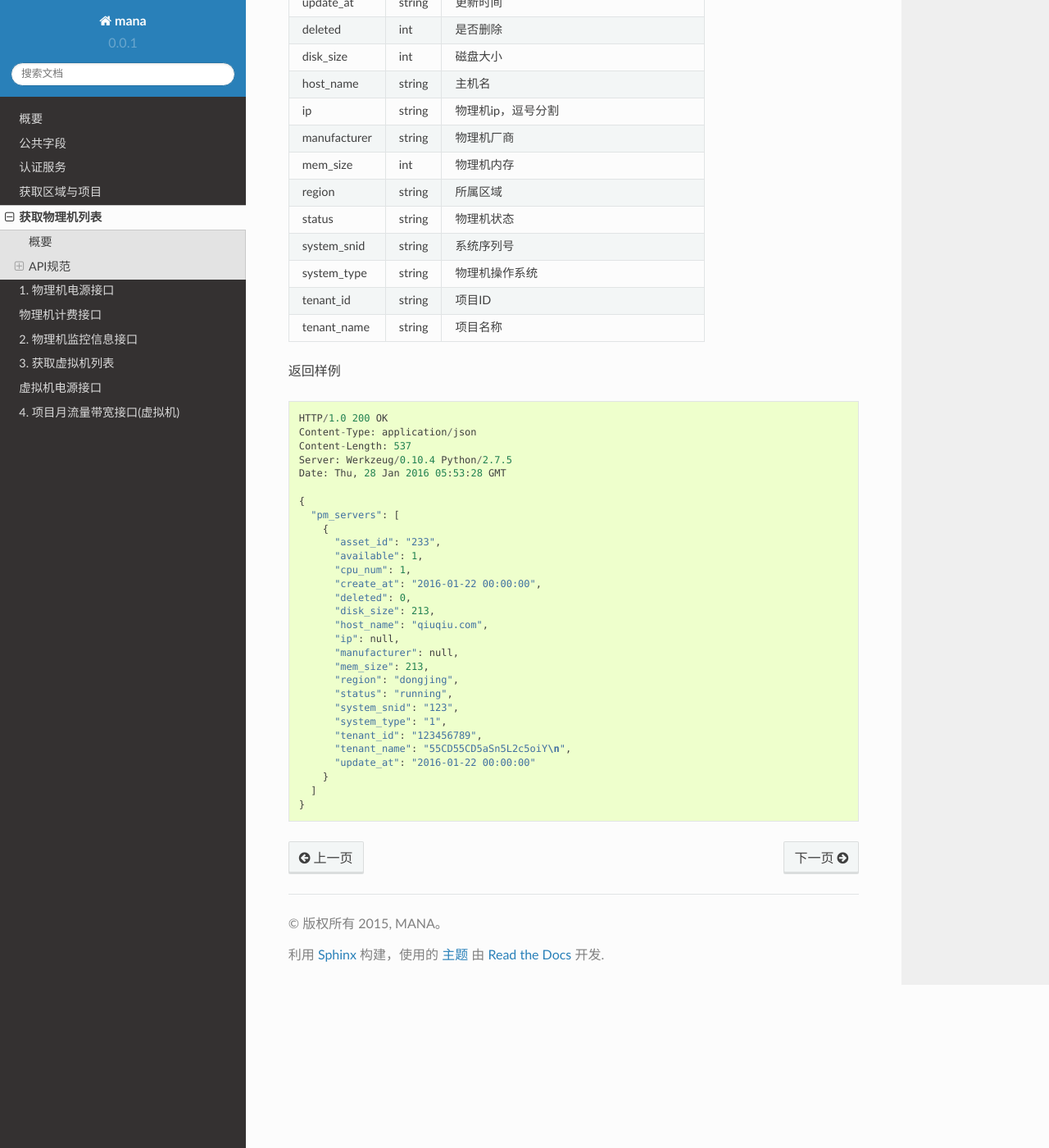
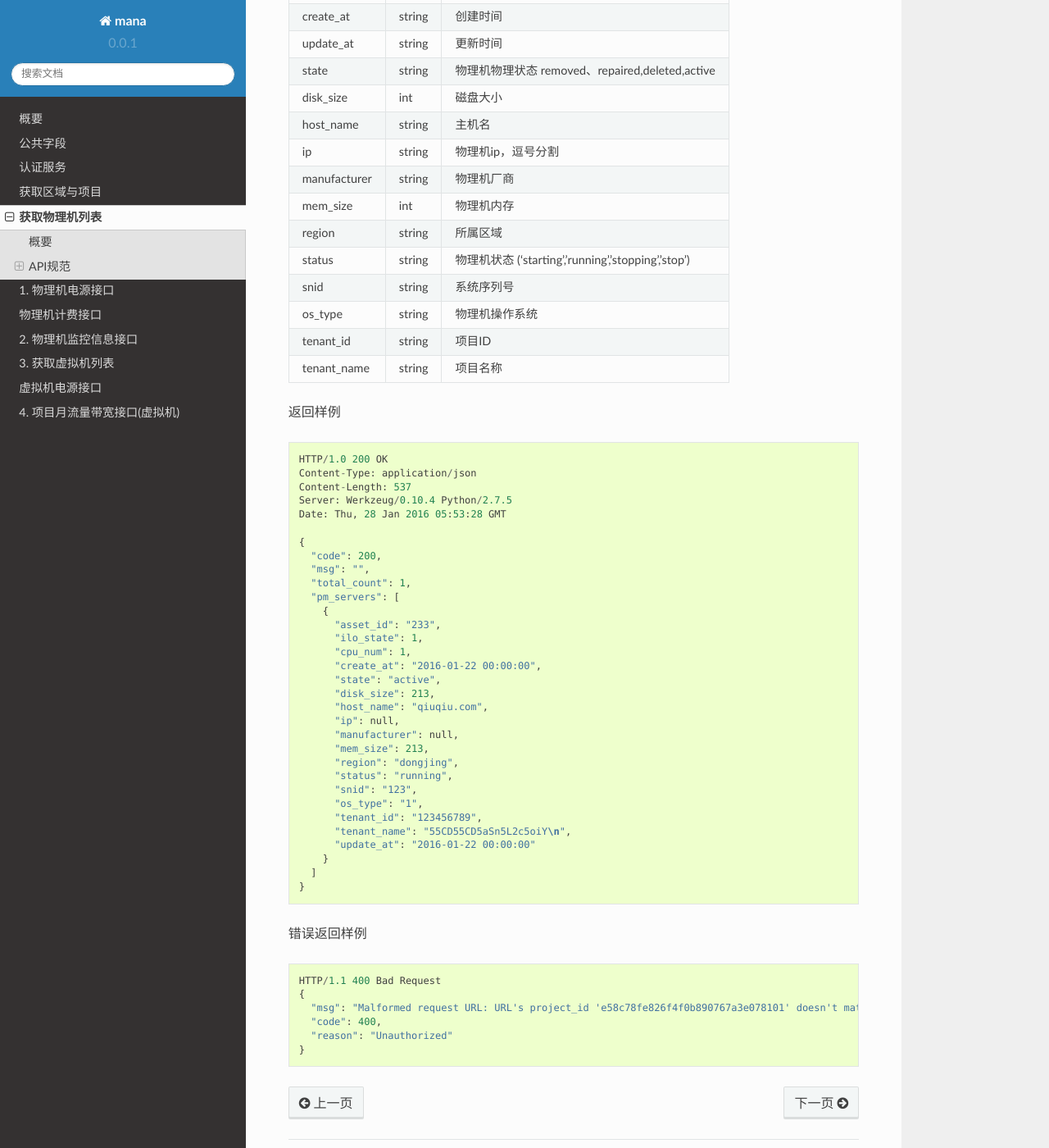
Before and after one commit to JerryDog/mana_api_doc, a Sphinx documentation site: the page built from source/pm.rst, in a window 1280 px wide and 1400 px high, scrolled down 1358 px. Shown: the whole window at 82% size. Built offline with Sphinx 7.4.7 and the Read the Docs theme 2.0.0, drawn with Linux system fonts in a browser that asks for light colours; some of the changed text lies outside the part shown.

```diff
--- a/source/pm.rst
+++ b/source/pm.rst
@@ -22,7 +22,7 @@
 获取物理机API入口与API列表如下：
 
 
-    * API入口: http://m.scloudm.com/
+    * API入口: http://api.scloudm.com/
     * API列表:
 
 +------------------+-------------------------------+------------+--------------------------------+
@@ -74,7 +77,7 @@
 +-------------------+-------------+-------------------------------------------------------------------------+
 |  asset_id         |  string     |  物理机资产编号                                                         |
 +-------------------+-------------+-------------------------------------------------------------------------+
-|  available        |  int        |  ilo 是否可用                                                           |
+|  ilo_state        |  int        |  ilo 是否可用   0,1                                                     |
 +-------------------+-------------+-------------------------------------------------------------------------+
 |  cpu_num          |  int        |  cpu 核数                                                               |
 +-------------------+-------------+-------------------------------------------------------------------------+
@@ -82,7 +85,7 @@
 +-------------------+-------------+-------------------------------------------------------------------------+
 |  update_at        |  string     |  更新时间                                                               |
 +-------------------+-------------+-------------------------------------------------------------------------+
-|  deleted          |  int        |  是否删除                                                               |
+|  state            |  string     |  物理机物理状态 removed、repaired,deleted,active                        |
 +-------------------+-------------+-------------------------------------------------------------------------+
 |  disk_size        |  int        |  磁盘大小                                                               |
 +-------------------+-------------+-------------------------------------------------------------------------+
@@ -96,11 +99,11 @@
 +-------------------+-------------+-------------------------------------------------------------------------+
 |  region           |  string     |  所属区域                                                               |
 +-------------------+-------------+-------------------------------------------------------------------------+
-|  status           |  string     |  物理机状态                                                             |
+|  status           |  string     |  物理机状态 ('starting','running','stopping','stop')                    |
 +-------------------+-------------+-------------------------------------------------------------------------+
-|  system_snid      |  string     |  系统序列号                                                             |
+|  snid             |  string     |  系统序列号                                                             |
 +-------------------+-------------+-------------------------------------------------------------------------+
-|  system_type      |  string     |  物理机操作系统                                                         |
+|  os_type          |  string     |  物理机操作系统                                                         |
 +-------------------+-------------+-------------------------------------------------------------------------+
 |  tenant_id        |  string     |  项目ID                                                                 |
 +-------------------+-------------+-------------------------------------------------------------------------+
@@ -120,13 +123,16 @@
         Date: Thu, 28 Jan 2016 05:53:28 GMT
 
         {
+          "code": 200,
+          "msg": "",
+          "total_count": 1,
           "pm_servers": [
             {
               "asset_id": "233",
-              "available": 1,
+              "ilo_state": 1,
               "cpu_num": 1,
               "create_at": "2016-01-22 00:00:00",
-              "deleted": 0,
+              "state": "active",
               "disk_size": 213,
               "host_name": "qiuqiu.com",
               "ip": null,
@@ -134,11 +140,24 @@
               "mem_size": 213,
               "region": "dongjing",
               "status": "running",
-              "system_snid": "123",
-              "system_type": "1",
+              "snid": "123",
+              "os_type": "1",
               "tenant_id": "123456789",
               "tenant_name": "55CD55CD5aSn5L2c5oiY\n",
               "update_at": "2016-01-22 00:00:00"
             }
           ]
         }
+
+
+错误返回样例
+
+::
+
+
+   HTTP/1.1 400 Bad Request
+   {
+     "msg": "Malformed request URL: URL's project_id 'e58c78fe826f4f0b890767a3e078101' doesn't match Context's project_id 'e58c78fe826f4f0b890767a3e0781019'",
+     "code": 400,
+     "reason": "Unauthorized"
+   }
--- a/source/vm_act.rst
+++ b/source/vm_act.rst
@@ -70,11 +70,12 @@
 
 
     curl -i \
-         -X POST http://api.scloudm.com/mana_api/vm_act/{tenant_id}/{region}/{server_id} \
+         -X POST http://api.scloudm.com/mana_api/vm_act/{tenant_id}/{region} \
          -H 'X-Auth-Token: {token_id}' \
          -H 'Sp-Agent: scloudm' \
+         -H 'Content-Type: application/json' \
          -d '{
-               "servers": "k432k234,a342fsd,234sdfg"
+               "servers": "k432k234,a342fsd,234sdfg",
                "os-start": null
             }'
 
```
Also changed, not shown: other parts of source/pm.rst (+14 -11 lines), source/pm_act.rst (+10 -4 lines).
